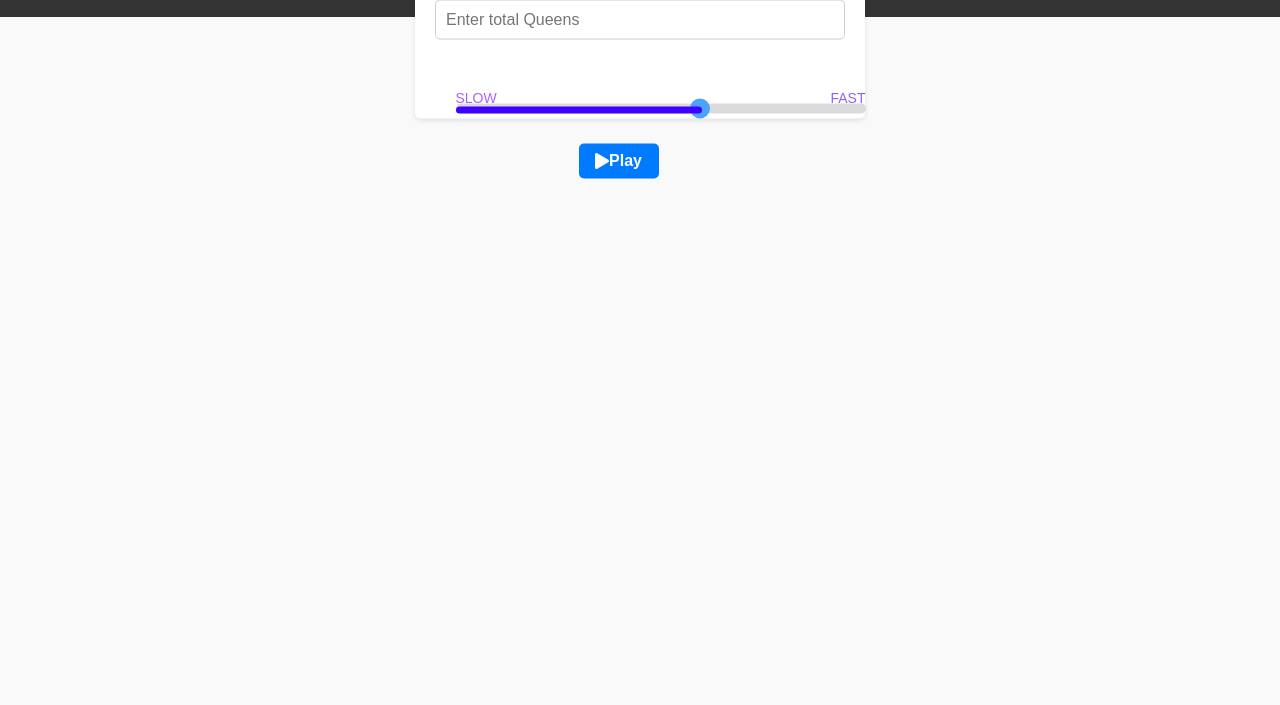
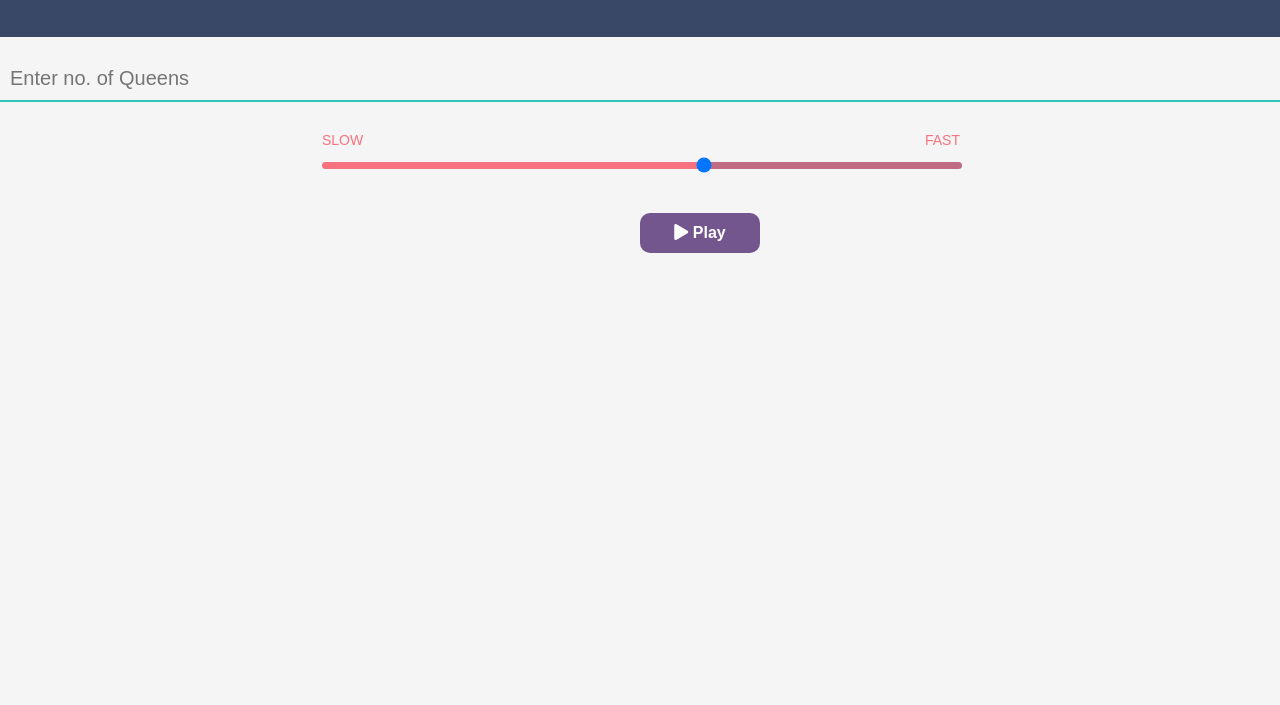
Before and after one commit to contributerMe/N-queen-visualization, a plain HTML site: page index.html in a window 1280 px wide. Shown: the part 95-800 px from the top of the page. Drawn offline with Linux system fonts and the light colour scheme; some packages are replaced by stand-ins of ours; a script that the page names is missing.

Commit message:
final commit

```diff
--- a/index.html
+++ b/index.html
@@ -8,113 +8,7 @@
   <link rel="stylesheet" href="style.css" />
   <!-- Include SweetAlert2 CSS -->
   <link rel="stylesheet" href="https://cdn.jsdelivr.net/npm/sweetalert2@11/dist/sweetalert2.min.css">
-  <style>
-    body {
-      font-family: Arial, sans-serif;
-      background-color: #f9f9f9;
-      color: #333;
-      margin: 0;
-      padding: 0;
-    }
 
-    .header {
-      background-color: #333;
-      color: #fdfffc;
-      text-align: center;
-      padding: 20px 0;
-    }
-
-    .n-queen {
-      max-width: 600px;
-      margin: 0 auto;
-      padding: 20px;
-      background-color: #fff;
-      box-shadow: 0 2px 5px rgba(0, 0, 0, 0.1);
-      border-radius: 5px;
-      text-align: center;
-    }
-
-    .inputbox {
-      margin-bottom: 20px;
-    }
-
-    .inputbox input {
-      width: 100%;
-      padding: 10px;
-      font-size: 16px;
-      border: 1px solid #ccc;
-      border-radius: 5px;
-      box-sizing: border-box;
-      transition: border-color 0.3s ease;
-    }
-
-    .inputbox input:focus {
-      outline: none;
-      border-color: #007bff;
-    }
-
-    .slider-container {
-      position: relative;
-      width: 100%;
-    }
-
-    .slider {
-      width: 100%;
-      -webkit-appearance: none;
-      appearance: none;
-      height: 10px;
-      border-radius: 5px;
-      background: #ccc;
-      outline: none;
-      opacity: 0.7;
-      transition: opacity 0.2s;
-    }
-
-    .slider:hover {
-      opacity: 1;
-    }
-
-    .slider::-webkit-slider-thumb {
-      -webkit-appearance: none;
-      appearance: none;
-      width: 20px;
-      height: 20px;
-      border-radius: 50%;
-      background: #007bff;
-      cursor: pointer;
-    }
-
-    .play-button {
-  display: flex;
-  justify-content: center;
-  align-items: center;
-  background-color: #007bff;
-  color: #fff;
-  border: none;
-  margin-top: 10px;
-  border-radius: 5px;
-  padding: 10px 20px;
-  font-size: 16px;
-  cursor: pointer;
-  transition: background-color 0.3s ease;
-}
-
-
-    .play-button:hover {
-      background-color: #0056b3;
-    }
-
-    #queen-arrangement {
-      margin-top: 20px;
-      display: flex;
-      justify-content: center;
-    }
-
-    #n-queen-board {
-      margin-top: 20px;
-      text-align: center;
-    }
-  </style>
 </head>
 
 <body>
@@ -125,7 +19,7 @@
   </header>
   <div class="n-queen">
     <div class="inputbox">
-      <input type="number" class="numberbox" id="numberbox" required placeholder="Enter total Queens" />
+      <input type="number" class="numberbox" id="numberbox" required placeholder="Enter no. of Queens" />
     </div>
 
     <div class="slider-container">
--- a/style.css
+++ b/style.css
@@ -1,185 +1,159 @@
+/* Reset box-sizing for all elements */
 * {
   box-sizing: border-box;
 }
 
+/* Base styles for the body */
 body {
   margin: 0;
   padding: 0;
   font-family: Arial, Helvetica, sans-serif;
+  background-color: #f5f5f5; /* Light gray background */
+  color: #333; /* Dark text color */
 }
 
+/* Header styles */
 .header {
-  position: relative;
-  top: -20px;
   width: 100%;
-  background-color: #011627;
-  color: #fdfffc;
+  background-color: #394867; /* Dark blue background */
+  color: #e8f1f2; /* Light text color */
+  padding: 20px 0;
+  text-align: center;
 }
 
 .header h2 {
   padding: 0.5em;
 }
 
-div.n-queen {
-  position: absolute;
-  left: 50%;
-  transform: translate(-50%, -50%);
-  width: 70%;
-  max-width: 450px;
-  /* border: 1px solid red; */
+/* Input box container */
+.inputbox {
+  position: relative;
+  margin-top: 20px;
 }
 
-.inputbox {
-  position: relative;
-  top: 1.5em;
-  bottom: 2em;
+/* Number input style */
+.numberbox {
+  width: 100%;
+  font-size: 20px;
+  padding: 10px;
+  align-items: center;
+  border: none;
+  border-bottom: 2px solid #2ec4b6; /* Teal underline */
+  outline: none;
+  background: transparent;
+  color: #333; /* Dark text color */
 }
 
-.numberbox {
-  width: 100%;
-  font-size: 14px;
-  padding: 4px;
-  border: none;
-  border-bottom: 2px solid #2ec4b6;
-  outline: none;
-  background: transparent;
-}
-
+/* Label style for input */
 .inputbox label {
   position: absolute;
-  top: 4px;
-  left: 0px;
-  color: #2ec4b6;
-  font-size: 14px;
-  pointer-events: none;
+  top: 8px;
+  left: 0;
+  color: #2ec4b6; /* Teal label color */
+  font-size: 40px;
   transition: 0.3s;
 }
 
+/* Label behavior on input focus, valid, or disabled */
 .inputbox input:focus ~ label,
-.inputbox input:disabled ~ label,
 .inputbox input:valid ~ label {
-  top: -9px;
-  font-size: 12px;
-  font-weight: 400;
+  top: -12px;
+  font-size: 18px;
 }
 
+/* Slider container style */
 .slider-container {
-  position: absolute;
-  left: 5%;
+  position: relative;
   width: 90%;
-  /* text-align: center; */
   margin: 0 auto;
-  top: 4em;
-  /* border: 2px solid red; */
+  margin-top: 50px; /* Increased margin top */
+  width: 50%;
 }
 
+/* Slider style */
 .slider {
   -webkit-appearance: none;
+  appearance: none;
   width: 100%;
-  margin: 0 auto;
   height: 7px;
   border-radius: 7px;
-  background: linear-gradient(90deg, #e8eddf 60%, #e8eddf 60%);
+  background: linear-gradient(90deg, #f67280 60%, #c06c84 60%); /* Gradient background */
   outline: none;
+  margin-top: 10px;
 }
 
-.slider::after {
+/* Slider labels */
+.slider::after,
+.slider::before {
   content: "SLOW";
   position: absolute;
-  top: -10px;
+  top: -20px;
   font-size: 14px;
   font-weight: 500;
-  color: #8621fa;
+  color: #f67280; /* Pinkish label color */
 }
 
 .slider::before {
   content: "FAST";
-  position: absolute;
-  top: -10px;
-  right: 0px;
-  font-size: 14px;
-  font-weight: 500;
-  color: #5b21fa;
+  right: 0;
 }
 
-/* Google chrome */
-.slider::-webkit-slider-thumb {
+/* Slider thumb style */
+.slider::-webkit-slider-thumb,
+.slider::-moz-range-thumb {
   -webkit-appearance: none;
+  appearance: none;
   width: 20px;
   height: 20px;
+  background-color: #f67280; /* Pinkish thumb color */
+  cursor: pointer;
+  border-radius: 50%;
   position: relative;
-  top: -2px;
-  cursor: pointer;
-  background-color: #8d21fa;
-  border-radius: 50%;
-  z-index: 2;
+  top: -8px;
+  transition: box-shadow 0.3s;
 }
 
-.slider::-webkit-slider-runnable-track {
-  -webkit-appearance: none;
-  height: 15px;
-  width: 15px;
-  z-index: 1;
-  color: #6308ff;
+/* Slider thumb hover effect */
+.slider::-webkit-slider-thumb:hover,
+.slider::-moz-range-thumb:hover {
+  box-shadow: 0 0 0 2px white, 0 0 0 4px #f67280; /* Pinkish hover effect */
 }
 
-/* Mozilla firefox */
-.slider::-moz-range-thumb {
-  width: 20px;
-  height: 20px;
-  background-color: #2178fa;
-  cursor: pointer;
-  position: relative;
-  top: -2px;
-  border-radius: 50%;
-  z-index: 2;
-}
-
-.slider::-webkit-slider-thumb:hover {
-  box-shadow: 0 0 0 2px white, 0 0 0 4px #9c21fa;
-}
-
-#progress-bar {
-  width: 60%;
-  height: 7px;
-  background: #4000ff;
-  border-radius: 7px;
-  position: absolute;
-  top: 7px;
-}
-
+/* Play button styles */
 .play-button {
   position: relative;
-  top: 80px;
-  left: 35%;
+  top: 40px; /* Adjusted top position */
+  left: 50%;
   border: none;
   outline: none;
-  color: #fdfffc;
-  width: 80px;
-  height: 35px;
-  background-color: #4ad9e3;
+  color: #fdfffc; /* White text color */
+  width: 120px; /* Increased button width */
+  height: 40px; /* Increased button height */
+  background-color: #74568f; /* Purple button color */
   border-radius: 10px;
   font-size: 16px;
   font-weight: 600;
   cursor: pointer;
   transition: all 0.3s ease-in-out;
-  /* z-index: 1; */
 }
 
+/* Play button hover effect */
 .play-button:hover {
   opacity: 0.8;
-  transform: scale(1.05);
+  transform: scale(1);
 }
 
+/* Queen arrangement styles */
 .queen-arrangement {
   position: relative;
   top: 140px;
   text-align: center;
   font-size: 18px;
   font-weight: 500;
-  color: #247ba0;
+  color: #247ba0; /* Blue text color */
 }
 
+/* N-queen board styles */
 #n-queen-board {
   position: relative;
   display: flex;
@@ -196,11 +170,12 @@ div.n-queen {
   justify-content: center;
   flex-direction: column;
   margin: 0 10px;
-  box-shadow: 0 4px 8px 0 rgb(0, 0, 0, 0.2);
+  box-shadow: 0 4px 8px 0 rgba(0, 0, 0, 0.2);
   border-radius: 3px;
   bottom: 10px;
 }
 
+/* Table styles */
 table {
   position: relative;
   border-collapse: collapse;
@@ -221,9 +196,9 @@ h4 {
   top: -5px;
   padding: 8px;
   width: 95%;
-  background-color: #0582ca;
+  background-color: #0582ca; /* Dark blue background */
   align-self: center;
-  color: #fdfffc;
+  color: #fdfffc; /* White text color */
   text-align: center;
   border-radius: 4px 4px 0 0;
 }
```
Also changed, not shown: nqss1-1.png (added), nqss1.png (added), nqss2-1.png (added), nqss2.png (added), 1 other file.
